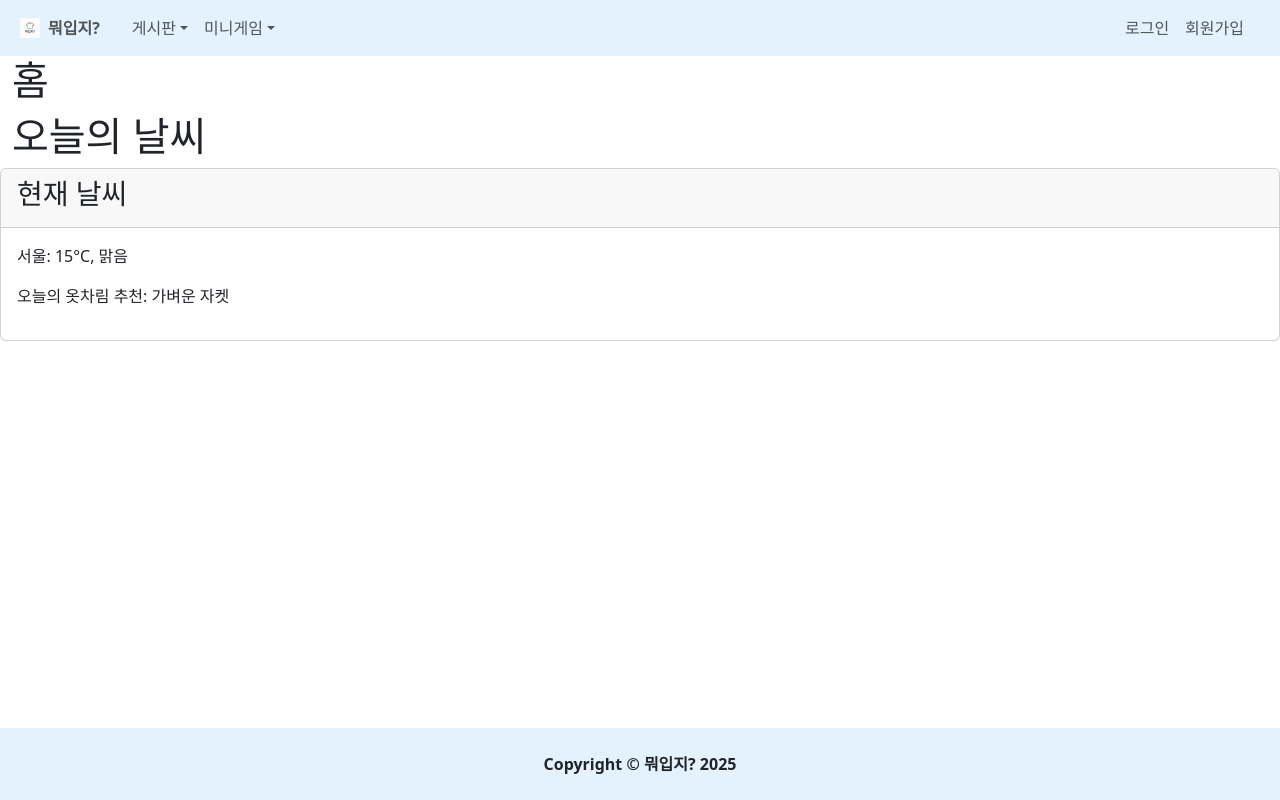
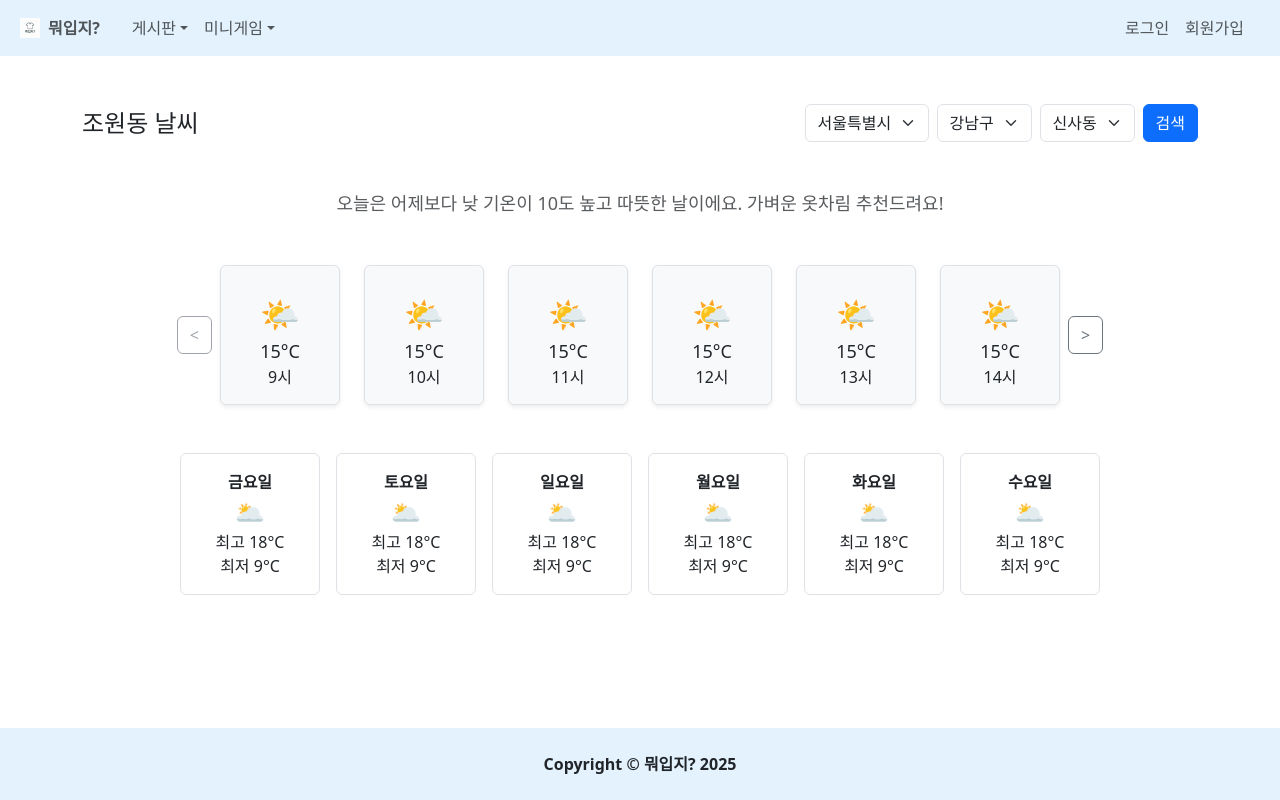
Before and after one commit to sua-repo/django_psa_weatherboard, a Django app: page / in a window 1280 px wide. Run offline with Django 5.2, Linux system fonts and the light colour scheme.

Commit message:
홈화면 구현

```diff
--- a/main/views.py
+++ b/main/views.py
@@ -4,5 +4,13 @@ from django.shortcuts import render
 
 
 # dev_2
+# dev_5
 def index(request):
-    return render(request, "main/index.html")
+    hours = ["9", "10", "11", "12", "13", "14"]
+    days = ["금", "토", "일", "월", "화", "수"]
+
+    context = {
+        "hours": hours,
+        "days": days,
+    }
+    return render(request, "main/index.html", context)
--- a/templates/layout/header.html
+++ b/templates/layout/header.html
@@ -5,7 +5,7 @@
   <div class="container-fluid">
     <div class="row mb-2">
       <div class="col-sm-6">
-        <h1 class="m-0">홈</h1>
+
       </div>
     </div>
   </div>
--- a/templates/main/index.html
+++ b/templates/main/index.html
@@ -1,47 +1,140 @@
 {% extends "layout/base.html" %}
 
-{% block title %}홈 - 뭐입지?{% endblock title %}
+{% block title %}
+  홈 - 뭐입지?
+{% endblock title %}
 
 {% block head %}
-    {% include "layout/head.html" %}
+  {% include "layout/head.html" %}
+
 {% endblock head %}
 
 {% block navi %}
   {% include "layout/navbar.html" %}
 {% endblock navi %}
 
-{% block header %}
-    {% include "layout/header.html" %}
-{% endblock header %}
+{% block content %}
+  <!-- 홈 화면 콘텐츠 Start -->
+  <div class="container my-5">
+    <!-- 1. 상단: 동주소 + 셀렉트 박스 정렬 -->
+    <div class="d-flex justify-content-between align-items-center mb-5">
 
-{% block content %}
-<!-- 홈 화면 콘텐츠 Start -->
+      <!-- 좌측: 동 주소 -->
+      <h4 class="m-0">조원동 날씨</h4>
 
-<div class="content-header">
-  <div class="container-fluid">
-    <div class="row mb-2">
-      <div class="col-sm-6">
-        <h1 class="m-0">오늘의 날씨</h1>
-      </div><!-- /.col -->
-    </div><!-- /.row -->
-  </div><!-- /.container-fluid -->
-</div>
+      <!-- 이건 나중에 GPS로 바뀜 -->
+      <!-- 우측: 셀렉트 + 검색 -->
+      <div class="d-flex gap-2">
+        <select class="form-select w-auto">
+          <option>서울특별시</option>
+          <option>경기도</option>
+        </select>
+        <select class="form-select w-auto">
+          <option>강남구</option>
+          <option>종로구</option>
+        </select>
+        <select class="form-select w-auto">
+          <option>신사동</option>
+          <option>청운동</option>
+        </select>
+        <button class="btn btn-primary">검색</button>
+      </div>
+    </div>
 
-<!-- 날씨 정보 카드 -->
-<div class="card">
-  <div class="card-header">
-    <h3 class="card-title">현재 날씨</h3>
+    <!-- 2. 오늘의 한 줄 날씨 문구 -->
+    <div class="text-center mb-5 text-muted" style="font-size: 18px;">
+      오늘은 어제보다 낮 기온이 10도 높고 따뜻한 날이에요. 가벼운 옷차림 추천드려요!
+      <!-- 위 문장은 추후 API 기반 + 로직 처리로 자동 생성 -->
+    </div>
+
+    <!-- 3. 시간대별 날씨 슬라이드 -->
+    <div class="d-flex justify-content-center align-items-center mb-5">
+      <button id="btn-prev" class="btn btn-outline-secondary me-2">&lt;</button>
+      <div id="weather-cards" class="d-flex flex-row gap-4"></div>
+      <button id="btn-next" class="btn btn-outline-secondary ms-2">&gt;</button>
+    </div>
+
+    <!-- 4. 6일 요약 날씨 -->
+    <div class="d-flex justify-content-center flex-wrap gap-3 mt-5">
+      {% for day in days %}
+        <div class="border rounded p-3 text-center" style="width: 140px;">
+          <div style="font-weight: bold;">{{ day }}요일</div>
+          <div style="font-size: 24px;">🌥️</div>
+          <div>최고 18°C</div>
+          <div>최저 9°C</div>
+        </div>
+      {% endfor %}
+    </div>
   </div>
-  <div class="card-body">
-    <p>서울: 15°C, 맑음</p>
-    <p>오늘의 옷차림 추천: 가벼운 자켓</p>
-  </div>
-</div>
 
-
-<!-- 홈 화면 콘텐츠 End -->
+  <!-- 홈 화면 콘텐츠 End -->
 {% endblock content %}
 
 {% block footer %}
   {% include "layout/footer.html" %}
 {% endblock footer %}
+
+{% block script %}
+  <script>
+  // 시간대 더미 데이터
+  const weatherData = [
+    { hour: "9시", temp: "15°C", icon: "🌤️" },
+    { hour: "10시", temp: "15°C", icon: "🌤️" },
+    { hour: "11시", temp: "15°C", icon: "🌤️" },
+    { hour: "12시", temp: "15°C", icon: "🌤️" },
+    { hour: "13시", temp: "15°C", icon: "🌤️" },
+    { hour: "14시", temp: "15°C", icon: "🌤️" },
+    { hour: "15시", temp: "15°C", icon: "🌤️" },
+    { hour: "16시", temp: "15°C", icon: "🌤️" },
+    { hour: "17시", temp: "15°C", icon: "🌤️" },
+    { hour: "18시", temp: "15°C", icon: "🌤️" },
+  ];
+
+  let startIndex = 0;
+  const visibleCount = 6;
+
+  const container = document.getElementById("weather-cards");
+  const btnPrev = document.getElementById("btn-prev");
+  const btnNext = document.getElementById("btn-next");
+
+  // 렌더링 함수
+  function renderCards() {
+    container.innerHTML = ""; // 초기화
+    const sliced = weatherData.slice(startIndex, startIndex + visibleCount);
+    sliced.forEach(item => {
+      const card = document.createElement("div");
+      card.className = "text-center border rounded shadow-sm p-4 bg-light";
+      card.style.minWidth = "120px";
+      card.style.height = "140px";
+      card.innerHTML = `
+        <div style="font-size: 32px;">${item.icon}</div>
+        <div style="font-size: 18px;">${item.temp}</div>
+        <div style="font-size: 16px;">${item.hour}</div>
+      `;
+      container.appendChild(card);
+    });
+
+    // 버튼 비활성화 처리
+    btnPrev.disabled = startIndex === 0;
+    btnNext.disabled = startIndex + visibleCount >= weatherData.length;
+  }
+
+  // 이벤트 연결
+  btnPrev.addEventListener("click", () => {
+    if (startIndex > 0) {
+      startIndex -= 1;
+      renderCards();
+    }
+  });
+
+  btnNext.addEventListener("click", () => {
+    if (startIndex + visibleCount < weatherData.length) {
+      startIndex += 1;
+      renderCards();
+    }
+  });
+
+  // 최초 렌더링
+  document.addEventListener("DOMContentLoaded", renderCards);
+  </script>
+{% endblock script %}
```
